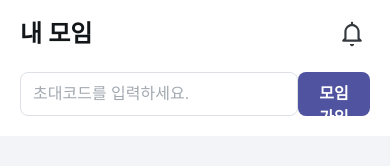
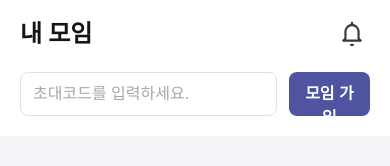
Before and after one commit to groom-link/groom-client, a Next.js app: page /home in a window 390 px wide. Shown: the top 166 px of the page. Built offline with nearby package versions, Linux system fonts and the light colour scheme; a web font is replaced by a local one.

Commit message:
refactor: Make search bar style responsive

```diff
--- a/src/components/molecules/Textinput/index.tsx
+++ b/src/components/molecules/Textinput/index.tsx
@@ -17,15 +17,15 @@ type Props = {
   errorMessage?: string;
 };
 
-const InputBox = styled.div`
+const InputBox = styled.div<Pick<Props, 'width'>>`
   position: relative;
-  width: min-content;
+  width: ${({ width }) => width};
 `;
 
-const Input = styled.input<Pick<Props, 'width' | 'isError'>>`
+const Input = styled.input<Pick<Props, 'isError'>>`
   ${regular16}
   box-sizing: border-box;
-  width: ${({ width }) => width};
+  width: 100%;
   height: 44px;
   padding: ${({ isError }) => (isError ? '10px 40px 10px 12px' : '10px 12px')};
   border: 1px solid
@@ -64,7 +64,7 @@ const TextInput = ({
   className,
   label,
   isError,
-  width = '300px',
+  width = 'auto',
   placeholder,
   value,
   onChange,
@@ -73,11 +73,8 @@ const TextInput = ({
   return (
     <div className={className}>
       {label && <Label text={label} marginBottom="4px" />}
-      <InputBox>
-        <Input
-          type="text"
-          {...{ width, placeholder, isError, value, onChange }}
-        />
+      <InputBox width={width}>
+        <Input type="text" {...{ placeholder, isError, value, onChange }} />
         {isError && (
           <ErrorWarning color={colors.etcColor.alertRed} width="24px" />
         )}
--- a/src/pages/home.tsx
+++ b/src/pages/home.tsx
@@ -45,6 +45,15 @@ const BottomBox = styled.div`
   margin-top: 20px;
 `;
 
+const SearchInput = styled(TextInput)`
+  flex: 4.5;
+  margin-right: 12px;
+`;
+
+const SearchButton = styled(TextButton)`
+  flex: 1;
+`;
+
 const Title = styled.h1`
   ${semiBold24}
   color: ${colors.grayScale.gray06};
@@ -90,14 +99,13 @@ const Home = () => {
             <NotificationOff width="36px" height="36px" />
           </TopBox>
           <BottomBox>
-            <TextInput
-              width="278px"
+            <SearchInput
               isError={false}
               value={''}
               placeholder="초대코드를 입력하세요."
               onChange={() => console.log()}
             />
-            <TextButton
+            <SearchButton
               color="navy"
               label="모임 가입"
               isDisabled={false}
```
